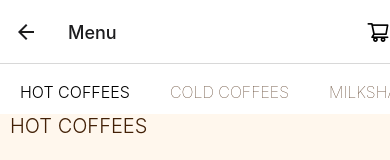
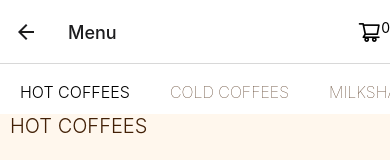
Before and after one commit to MonikaLu/CoffeeRoastery, a React Native app: screen /Menu in a window 390 px wide. Shown: the top 160 px of the page. Built offline with nearby package versions, Linux system fonts and the light colour scheme.

Commit message:
Add Zustand to project

```diff
--- a/components/Cart.tsx
+++ b/components/Cart.tsx
@@ -1,12 +1,21 @@
 import { AntDesign } from "@expo/vector-icons";
-import { View } from "react-native";
+import { StyleSheet, Text, View } from "react-native";
+import { useStore } from "./../store/store";
 
 const Cart = () => {
+  const { cartItemsAmount } = useStore();
   return (
-    <View>
+    <View style={styles.cartContainer}>
       <AntDesign name="shoppingcart" size={24} color="black" />
+      <Text>{cartItemsAmount}</Text>
     </View>
   );
 };
 
+const styles = StyleSheet.create({
+  cartContainer: {
+    flexDirection: "row",
+  },
+});
+
 export default Cart;
--- a/components/PopUpModal.tsx
+++ b/components/PopUpModal.tsx
@@ -9,9 +9,10 @@ import {
   View,
 } from "react-native";
 import { IMenuItem } from "../interfaces/IMenuItem";
-import { useEffect, useState } from "react";
+import { useState } from "react";
 import { DrinkSize, MilkOptions, OtherOptions } from "../enums";
 import ListItem from "./ListItem";
+import { useStore } from "./../store/store";
 
 interface ModalProps {
   modalVisible: boolean;
@@ -32,6 +33,8 @@ const PopUpModal = ({
     OtherOptions[]
   >([]);
 
+  const { increase } = useStore();
+
   const handleOtherOptions = (option: OtherOptions) => {
     let updatedList = [...selectedOtherOptions];
     if (updatedList.includes(option)) {
@@ -40,6 +43,10 @@ const PopUpModal = ({
       updatedList.push(option);
     }
     setSelectedOtherOptions(updatedList);
+  };
+
+  const handleAddToCart = (item: IMenuItem) => {
+    increase(1);
   };
 
   return (
@@ -116,14 +123,19 @@ const PopUpModal = ({
                       }
                       iconColor="black"
                       iconSize={12}
-                      itemOnClick={() => handleOtherOptions(option)}
+                      itemOnClick={() => {
+                        handleOtherOptions(option);
+                      }}
                     />
                   ))}
                 </View>
               </View>
               <Pressable
                 style={styles.addButton}
-                onPress={() => setModalVisible(!modalVisible)}
+                onPress={() => {
+                  handleAddToCart(selectedItem);
+                  setModalVisible(!modalVisible);
+                }}
               >
                 <Text style={styles.buttonText}>
                   Add to Cart {selectedItem.price} Kr
--- a/package.json
+++ b/package.json
@@ -20,7 +20,8 @@
     "react-native": "0.73.2",
     "react-native-safe-area-context": "4.8.2",
     "react-native-screens": "~3.29.0",
-    "react-native-web": "~0.19.6"
+    "react-native-web": "~0.19.6",
+    "zustand": "^4.5.0"
   },
   "devDependencies": {
     "@babel/core": "^7.20.0",
--- /dev/null
+++ b/store/store.ts
@@ -0,0 +1,15 @@
+import { create } from "zustand";
+
+interface CartState {
+  cartItemsAmount: number;
+  increase: (by: number) => void;
+  remove: (by: number) => void;
+}
+
+export const useStore = create<CartState>((set) => ({
+  cartItemsAmount: 0,
+  increase: (by: number) =>
+    set((state) => ({ cartItemsAmount: state.cartItemsAmount + 1 })),
+  remove: (by: number) =>
+    set((state) => ({ cartItemsAmount: state.cartItemsAmount - 1 })),
+}));
```
Also changed, not shown: 1 other file (tests, documents, lock files or other folders).
